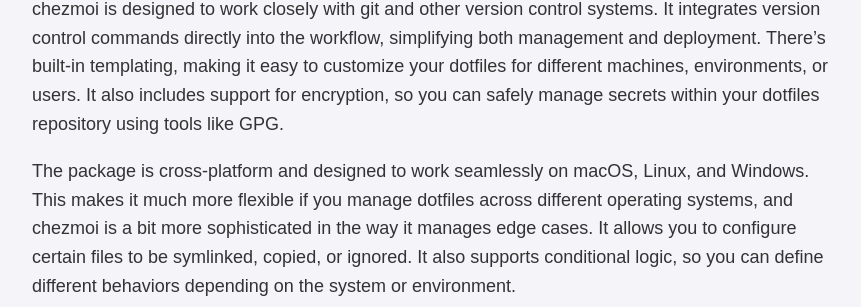
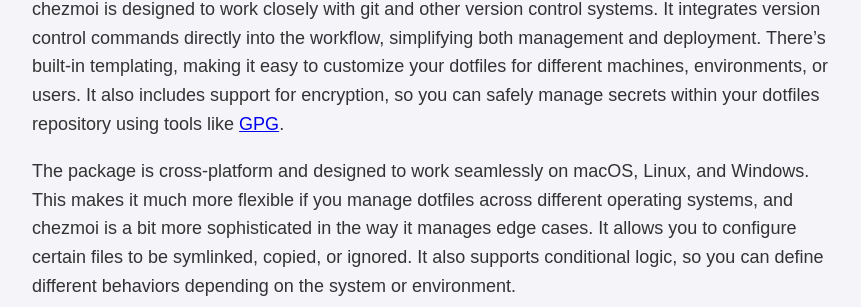
Before and after one commit to stoddart/stoddart.github.io, a Jekyll site: the page built from _posts/2024-09-08-managing-dotfiles-with-chezmoi.md, in a window 1280 px wide and 900 px high, scrolled down 2699 px. Shown: the part 261-568 px from the top of the window, without its empty margins (208-1069 px from the left). Built offline with Jekyll 4.4.1, drawn with Linux system fonts in a browser that asks for light colours; part of the change alters nothing that is shown.

Commit message:
Added link to GPG

````diff
--- a/_posts/2024-09-08-managing-dotfiles-with-chezmoi.md
+++ b/_posts/2024-09-08-managing-dotfiles-with-chezmoi.md
@@ -62,7 +62,7 @@ $ chezmoi update
 ```
 Unlike other dotfile management solutions, chezmoi is a single binary with many install methods and no bootstrap requirements. It supports private files, whole file encryption, password manager integration, and custom variables in templates. With chezmoi you can set up your personal environment on a new machine with just two short commands, with minimal dependencies.
 
-chezmoi is designed to work closely with git and other version control systems. It integrates version control commands directly into the workflow, simplifying both management and deployment. There's built-in templating, making it easy to customize your dotfiles for different machines, environments, or users. It also includes support for encryption, so you can safely manage secrets within your dotfiles repository using tools like GPG.
+chezmoi is designed to work closely with git and other version control systems. It integrates version control commands directly into the workflow, simplifying both management and deployment. There's built-in templating, making it easy to customize your dotfiles for different machines, environments, or users. It also includes support for encryption, so you can safely manage secrets within your dotfiles repository using tools like [GPG](https://www.gnupg.org/).
 
 The package is cross-platform and designed to work seamlessly on macOS, Linux, and Windows. This makes it much more flexible if you manage dotfiles across different operating systems, and chezmoi is a bit more sophisticated in the way it manages edge cases. It allows you to configure certain files to be symlinked, copied, or ignored. It also supports conditional logic, so you can define different behaviors depending on the system or environment.
 
````
Also changed, not shown: 1 other file.
